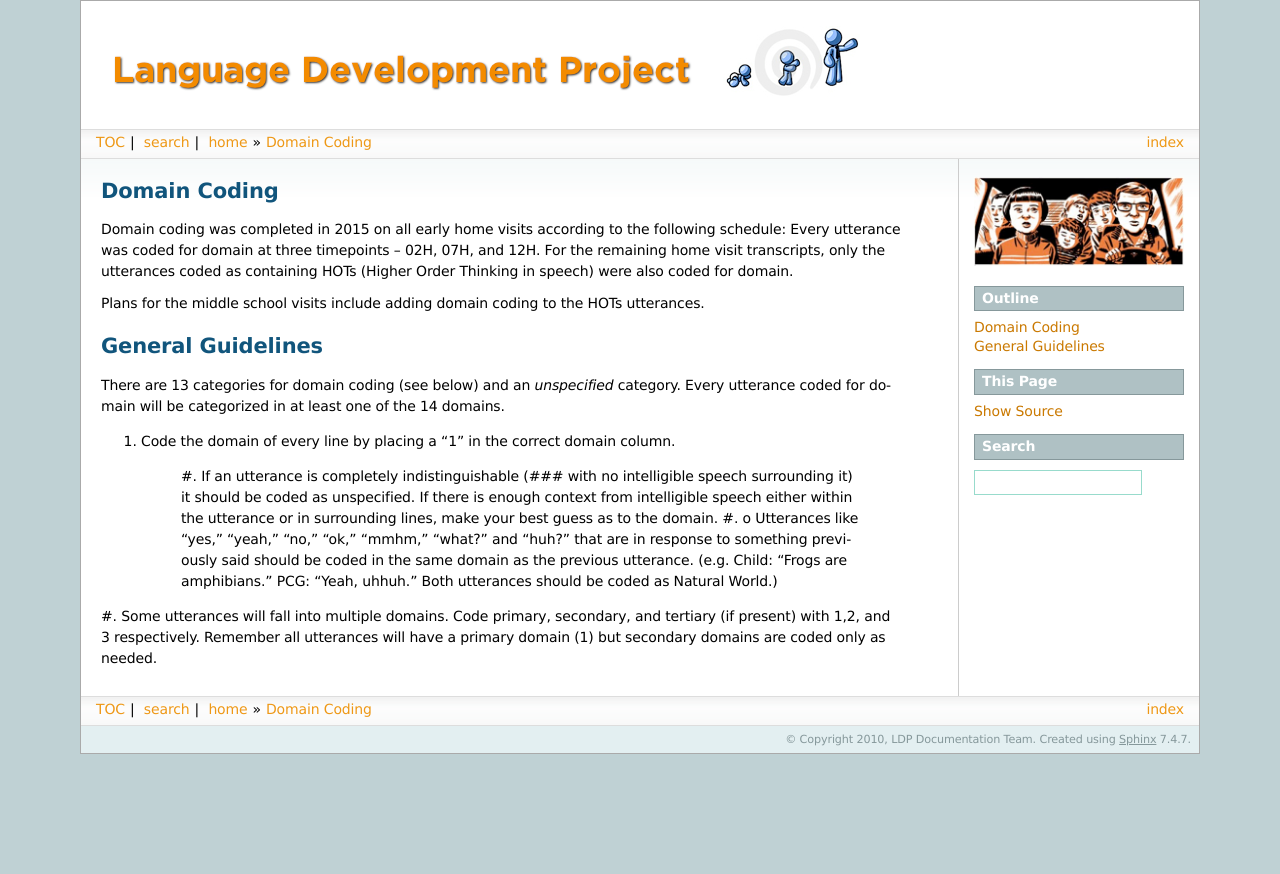
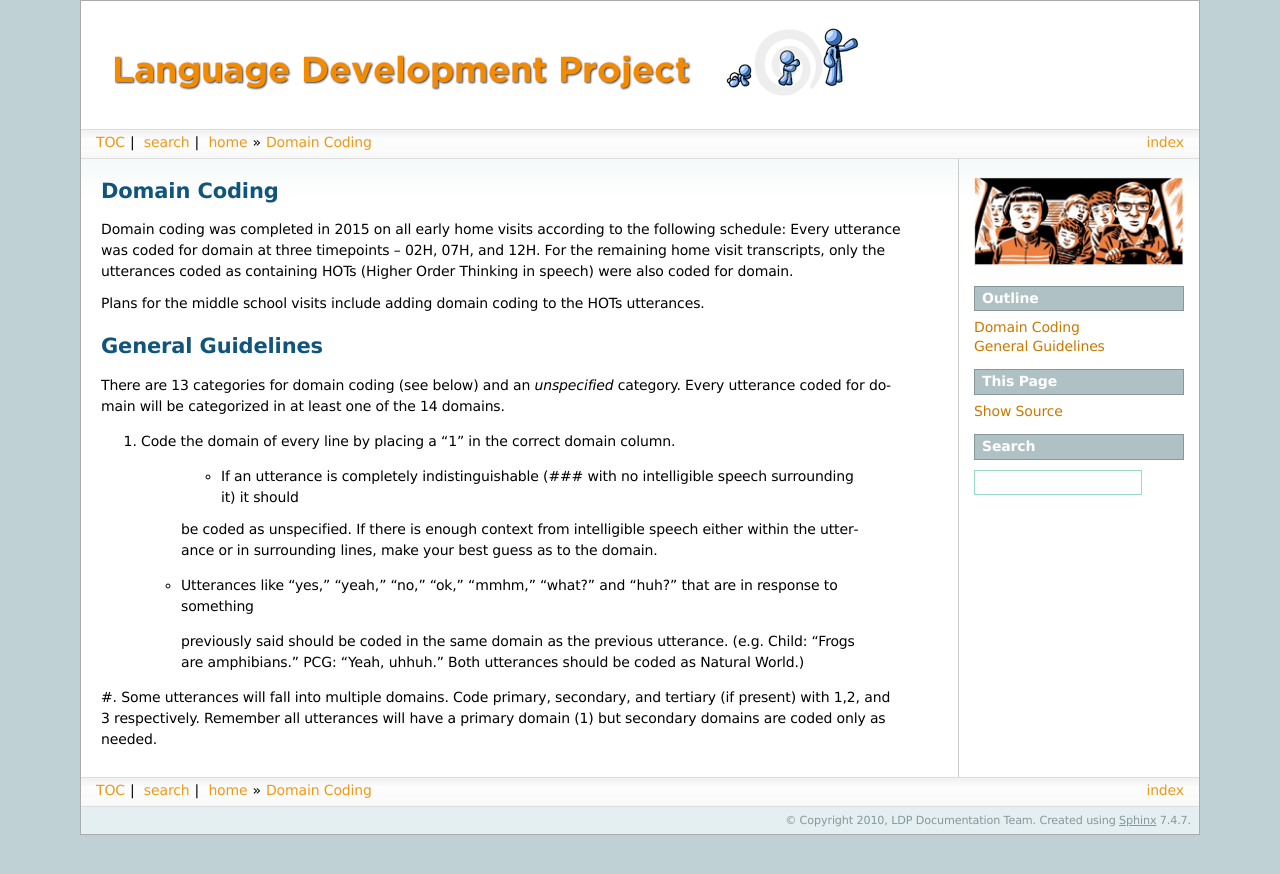
Before and after one commit to ldp-uchicago/docs, a Sphinx documentation site: the page built from sphinx/guides/HOT-and-Domain-Coding/domain.rst, in a window 1280 px wide. Shown: the top 874 px of the page. Built offline with Sphinx 7.4.7, drawn with Linux system fonts in a browser that asks for light colours; formulas are drawn with MathJax 3.

```diff
--- a/sphinx/guides/HOT-and-Domain-Coding/domain.rst
+++ b/sphinx/guides/HOT-and-Domain-Coding/domain.rst
@@ -16,10 +16,10 @@ in at least one of the 14 domains.
 
 #. Code the domain of every line by placing a "1" in the correct domain column.
 
-    #. If an utterance is completely indistinguishable (### with no intelligible speech surrounding it) it should
+    * If an utterance is completely indistinguishable (### with no intelligible speech surrounding it) it should
     be coded as unspecified. If there is enough context from intelligible speech either within the utterance or in
     surrounding lines, make your best guess as to the domain.
-    #. o	Utterances like "yes," "yeah," "no," "ok," "mmhm," "what?" and "huh?" that are in response to something
+   * Utterances like "yes," "yeah," "no," "ok," "mmhm," "what?" and "huh?" that are in response to something
     previously said should be coded in the same domain as the previous utterance.
     (e.g. Child: "Frogs are amphibians." PCG: "Yeah, uhhuh." Both utterances should be coded as Natural World.)
 
```
